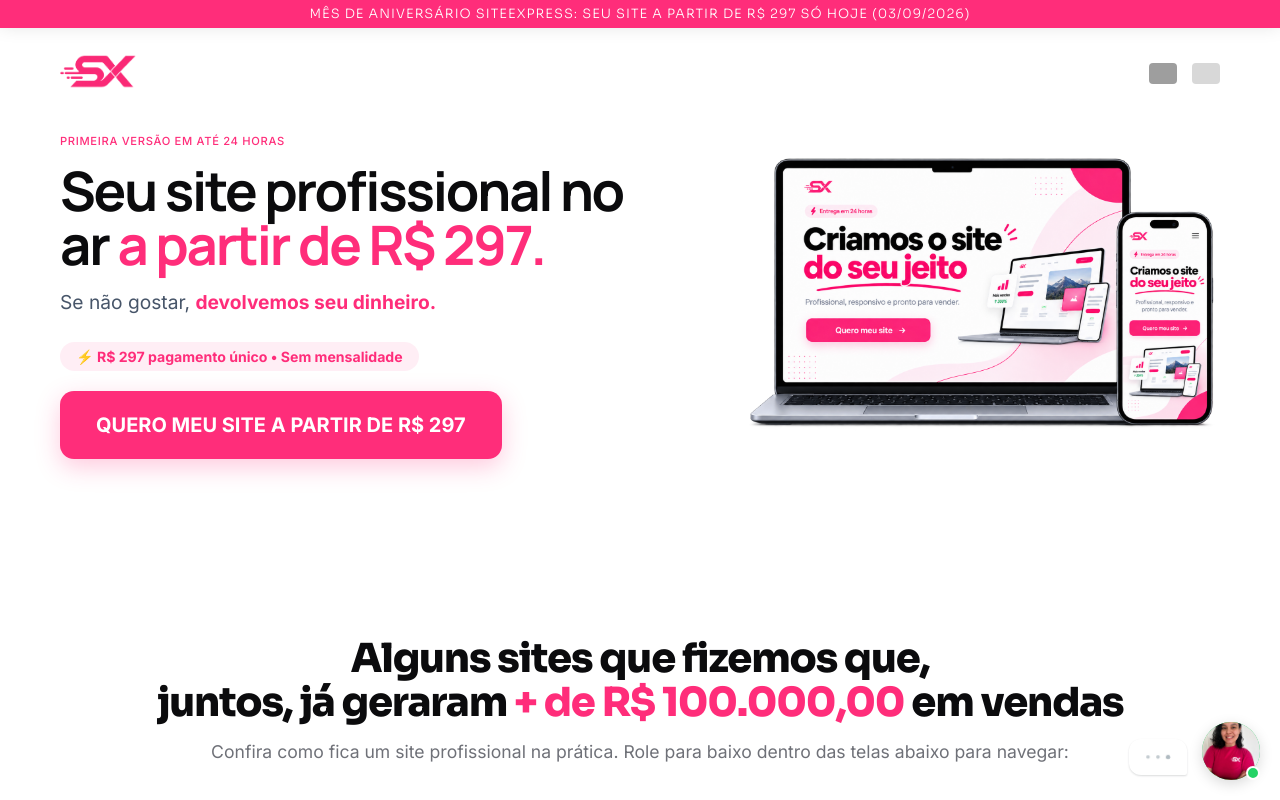
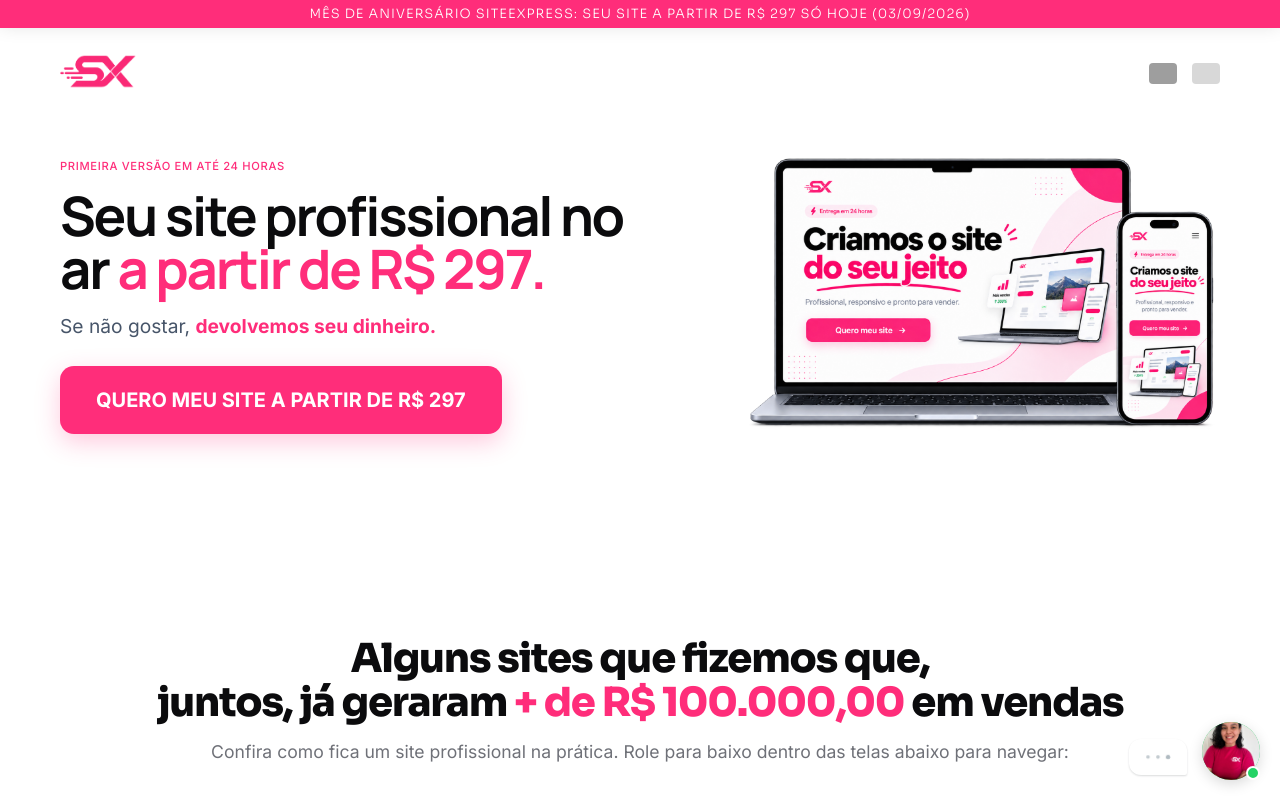
Before and after one commit to t0non/siteexpressbrasil, a Next.js app: page / in a window 1280 px wide. Shown: the top 800 px of the page. Built offline with nearby package versions, Linux system fonts and the light colour scheme; grey boxes are pictures that could not be loaded.

Commit message:
fix: remove hero payment badge pill from hero section

```diff
--- a/src/app/page.tsx
+++ b/src/app/page.tsx
@@ -107,9 +107,6 @@ export default function Home() {
             <p className={styles.subheadline}>
               <span>{t.heroSubheadline3a}</span><strong className={styles.highlightPink}>{t.heroSubheadline3b}</strong>
             </p>
-            <div style={{ display: 'inline-flex', alignItems: 'center', gap: '8px', background: 'rgba(255, 45, 122, 0.08)', color: '#FF2D7A', padding: '6px 16px', borderRadius: '100px', fontSize: '0.88rem', fontWeight: 700, marginBottom: '20px' }}>
-              {t.heroPaymentBadge}
-            </div>
 
             <div className={styles.heroCtaWrapper}>
               <button
```
